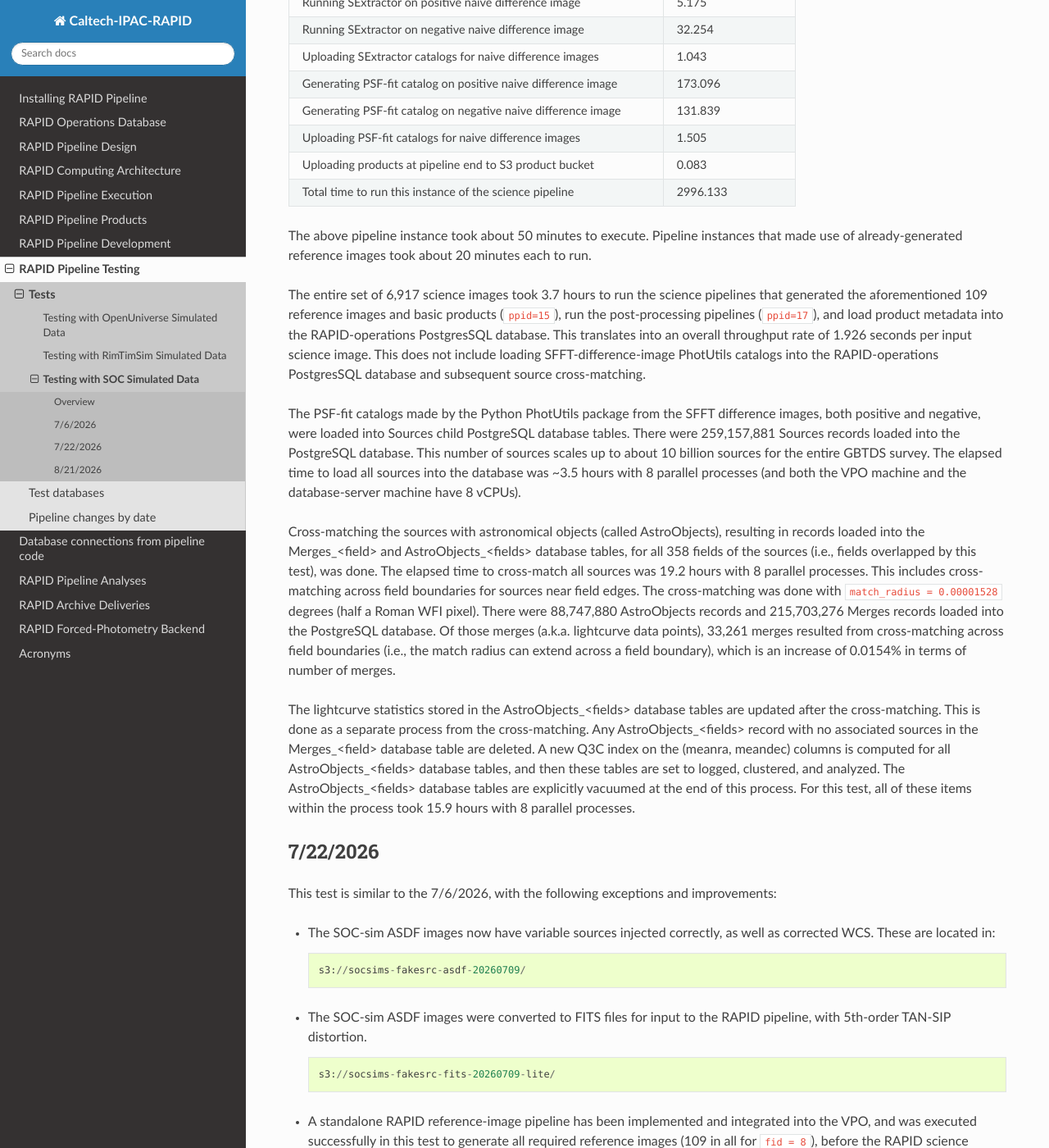
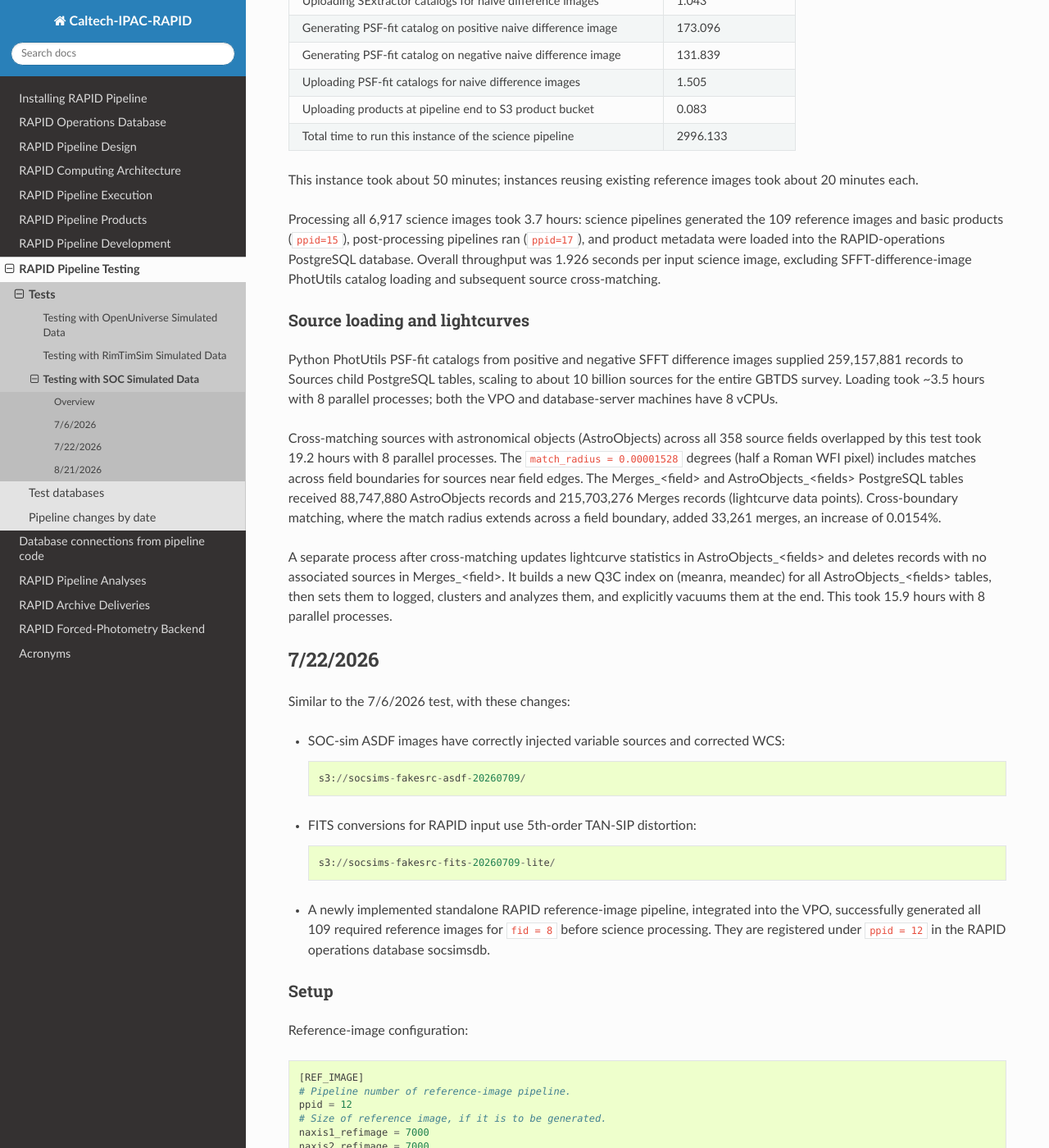
Before and after one commit to Caltech-IPAC/rapid, a Sphinx documentation site: the page built from docs/source/dev/socsim_tests.rst, in a window 1280 px wide and 1400 px high, scrolled down 6618 px. Shown: the whole window at 82% size. Built offline with Sphinx 7.4.7 and the Read the Docs theme 3.1.0, drawn with Linux system fonts in a browser that asks for light colours; the version number is read from the project's files by our own code; some of the changed text lies outside the part shown.

Commit message:
socsim_tests, fp_backend, index: clarity pass (Codex)
Co-Authored-By: Claude Opus 5.5 <noreply@anthropic.com>

```diff
--- a/docs/source/dev/socsim_tests.rst
+++ b/docs/source/dev/socsim_tests.rst
@@ -4,70 +4,67 @@ Testing with SOC Simulated Data
 Overview
 ************************************
 
-The SOC has generated simulated L2 files for the GBTDS survey (also referred to here as "socsims").
-These are located here::
+The Roman Space Telescope Science Operations Center (SOC) generated simulated
+Level 2 (L2) Calibrated Science Data Files for the GBTDS survey. These
+"socsims" cover the Wide Field Instrument (WFI) and are stored in the
+Advanced Scientific Data Format (ASDF)::
 
     s3://stpubdata/roman/nexus/soc_simulations/r00340/l2/
 
-The term refers to Level 2 (L2) Calibrated Science Data Files generated by the
-Roman Space Telescope Science Operations Center (SOC) simulation tools for the
-Wide Field Instrument (WFI), stored in the Advanced Scientific Data Format (ASDF).
-These files are typically produced by simulation tools like Roman-I-Sim or
-STIPS to mimic real-world data that the telescope will produce, allowing researchers
-to prepare for data analysis before launch.
+Simulation tools such as Roman-I-Sim and STIPS mimic telescope data so
+researchers can prepare for analysis before launch. The
+wfi_soc-simulation_l2_cal.asdf files support workflow testing, WFI
+field-of-view visualization, and astrometric and photometric precision checks.
 
-Key aspects of wfi_soc-simulation_l2_cal.asdf files:
+* Content and calibration: A simulation of the romancal pipeline processes
+  Level 1 (L1) raw data (uncalibrated ramps), removing instrumental effects
+  to produce science-ready calibrated rate images in Digital Numbers per
+  second (DN/s).
+* Format: ASDF, the standard Roman data format, stores image arrays and metadata.
+* WFI coverage: 0.281 degrees-squared across 18 detectors (SCAs).
+* Astrometry: The files are designed to align with the Gaia reference frame.
+* Generators: Roman I-Sim is a GalSim-based simulator for high-fidelity,
+  pipeline-compatible data; STIPS (Space Telescope Imaging Product Simulator)
+  creates synthetic astronomical scenes.
 
-* Content: They contain calibrated rate images in units of Digital Numbers per second (DN/s),
-  where raw detector signals have been processed to remove instrumental effects.
+RAPID input preparation
+====================================
 
-* Format: ASDF is the standard file format for Roman data, storing both image arrays and metadata.
-
-* WFI Specifics: WFI data covers a 0.281 degrees-squared field of view using 18 detectors (SCAs).
-
-* Calibration Level (L2): L2 files are derived from Level 1 (L1) raw data (uncalibrated ramps)
-  and have been processed through a simulation of the romancal pipeline to become science-ready rate images.
-
-* Astrometry: These simulation files are designed to align with the Gaia astrometric reference frame.
-
-* Simulation Tools: These files are generated by:
-
-  - Roman I-Sim: A GalSim-based simulator for high-fidelity, pipeline-compatible data.
-
-  - STIPS (Space Telescope Imaging Product Simulator): Used for creating synthetic astronomical scenes.
-
-These files are used to test data analysis workflows, visualize the WFI field of view, and
-verify astrometric and photometric precision.
-
-The SOC sims have filenames like ``r0034001001001001001_0001_wfi01_f062_cal.asdf``.
-Each file is for a given exposure and SCA.
-There are 88,038 of these files available, covering 4,891 exposures and all bandpass filters.
-Assuming the exposure time is 66.4 seconds, which is the predominant exposure time in the
-GBTDS observation-planning files, this dataset represents approximately 3.75 days of
-cumulative exposure time, which is approximately 34% of the entire GBTDS survey.
-
-
-For the RAPID pipeline, fake variable sources with fixed sky positions have been added to
-the ASDF files and stored here::
+Fake variable sources with fixed sky positions were added to the ASDF files
+for the RAPID pipeline and stored here::
 
     s3://socsims-fakesrc-asdf-20260709/
 
-It was discovered that the gWCS in the SOC sims is incorrect (there were no GAIA stars,
-so the astrometry step failed).  We corrected this using the following Python code::
+The SOC sims' gWCS was incorrect because there were no GAIA stars and the
+astrometry step failed. It was corrected with::
 
     import roman_datamodels as rdm
     from romancal.assign_wcs import AssignWcsStep
     original_dm = rdm.open(asdf_path)
     dm = AssignWcsStep.call(original_dm)
 
-The ASDF files have been converted into FITS files and stored here::
+The ASDF files were converted to FITS and stored here::
 
     s3://socsims-fakesrc-fits-20260709-lite/
 
-.. note::
-    Metadata about the SOC sims are stored in a dedicated RAPID-operations PostgreSQL database.
+The FITS WCS uses TAN-SIP projection with fifth-order SIP distortion. Tests
+show very good agreement with the original ASDF gWCS: two examples (SCAs 2
+and 9) were examined for absolute WCS error between FITS and ASDF. Across
+all 18 SCAs, the worst deviations never exceed ~1e-6 of a pixel.
 
-Indeed, the precise cumulative exposure time in days is:
+Dataset coverage
+====================================
+
+Each file covers one exposure and SCA, with filenames such as
+``r0034001001001001001_0001_wfi01_f062_cal.asdf``. The 88,038 available files
+cover 4,891 exposures and all bandpass filters. Assuming 66.4 seconds per
+exposure, the predominant exposure time in the GBTDS observation-planning
+files, the dataset represents approximately 3.75 days of cumulative
+exposure time, approximately 34% of the entire GBTDS survey.
+
+SOC-sim metadata are stored in a dedicated RAPID-operations PostgreSQL
+database. The precise cumulative exposure time in days is:
+
 
 .. code-block::
 
@@ -77,7 +74,7 @@ Indeed, the precise cumulative exposure time in days is:
      3.7593229166666666
     (1 row)
 
-The minimum and maximum observation times of the SOC sims cover about 8 days:
+The observation times span about 8 days:
 
 .. code-block::
 
@@ -96,8 +93,8 @@ The images overlap a total of 109 sky tiles (a.k.a. fields):
     -------
        109
 
-Here is a breakdown of the number of SOC-sim images, all SCAs, by bandpass filter (where the filter-name convention
-of the Open Univers sims is retained):
+Image counts across all SCAs by bandpass filter, retaining the Open Univers
+sims' filter-name convention:
 
 .. code-block::
 
@@ -114,26 +111,23 @@ of the Open Univers sims is retained):
        8 | W146   | 76250
     (8 rows)
 
-It is seen that most of the exposures by a large margin are taken with the W146 bandpass filter (``fid=8``).
-
-The WCS in the FITS files is represented by the TAN-SIP projection with fifth-order SIP distortion.
-Tests show this represents the WCS very well.  Two examples were examined to compare the
-absolute error in the WCS between fits and the original ASDF gWCS (SCAs 2 and 9).
-Across all 18 SCAs, the worst deviations are never larger than ~1e-6 of a pixel.
+W146 (``fid=8``) accounts for most exposures by a large margin.
 
 
 7/6/2026
 ************************************
 
-The first socsims test is limited to a subset of the first day of observations and the
-W146 bandpass filter(``fid=8``).  This test covers 6,917 science images.
-Fake variable sources with fixed sky positions were
-injected into the ASDF files prior to conversion to FITS, about 200 fake sources per science image.
-Thus, lightcurves can be generated from extractions
-of these fake sources over time.  The science images that are used to build the reference images also
-have fake variable sources.
+The first socsims test covers 6,917 science images from part of the first
+observation day, limited to W146 (``fid=8``). About 200 fake variable sources
+with fixed sky positions were injected per science image before ASDF-to-FITS
+conversion, allowing lightcurves to be generated from extractions over time.
+The science images used to build reference images also contain fake variable
+sources.
 
-Here are details about how the test was executed via the Virtual Pipeline Operator (VPO):
+Setup
+====================================
+
+Virtual Pipeline Operator (VPO) invocation:
 
 .. code-block::
 
@@ -146,9 +140,9 @@ Here are details about how the test was executed via the Virtual Pipeline Operat
 
     python3.11 /code/pipeline/virtualPipelineOperator.py 20260706 >& virtualPipelineOperator_20260706.out &
 
-The ``STARTDATETIME`` and ``ENDDATETIME`` date/times exclude the first 20 or so images per field,
-which are reserved for reference-image generation.  The input configuration file has specified the
-following parameters for reference images::
+``STARTDATETIME`` and ``ENDDATETIME`` exclude the first 20 or so images per
+field, reserving them for reference-image generation. Reference-image
+parameters in the input configuration file::
 
     [REF_IMAGE]
     # Pipeline number of reference-image pipeline.
@@ -166,7 +160,10 @@ following parameters for reference images::
     max_n_images_to_coadd = 25
 
 
-Here is a summary of the pipeline exit codes after the test:
+Results
+====================================
+
+Pipeline exit codes:
 
 .. code-block::
 
@@ -178,8 +175,8 @@ Here is a summary of the pipeline exit codes after the test:
        17 |        0 |  6917
     (2 rows)
 
-Reference images were generated for 109 unique fields, again, only for the W146 bandpass filter(``fid=8``).
-Because the socsims have sub-pixel dithers, the ``cov5percent`` coverage metric is only ~30-50 percent.
+Reference images were generated for 109 unique fields in W146 (``fid=8``).
+Sub-pixel dithers limit the ``cov5percent`` coverage metric to ~30-50 percent.
 
 .. code-block::
 
@@ -299,12 +296,14 @@ Because the socsims have sub-pixel dithers, the ``cov5percent`` coverage metric
     (109 rows)
 
 
-As shown in the table below for one of the pipeline instances that generated a
-reference image (jid = 114725), the computation of PSF-fit PhotUtils catalogs for the
-reference image and the difference images are the dominant factors affecting pipeline
-performance. Setting up and executing awaicgen for reference-image generation took
-about 5 minutes (depends on the number of input images; NFRAMES=21 for this case).
-Executing SFFT was relatively quick.
+Performance
+====================================
+
+For pipeline instance jid = 114725, which generated a reference image,
+PSF-fit PhotUtils catalog generation for the reference and difference images
+dominated execution time. Setting up and executing awaicgen took about
+5 minutes, depending on the input-image count (NFRAMES=21 here). SFFT was
+relatively quick.
 
 
 ==================================================================  =====================
@@ -349,71 +348,68 @@ Uploading products at pipeline end to S3 product bucket                     0.08
 Total time to run this instance of the science pipeline                  2996.133
 ==================================================================  =====================
 
-The above pipeline instance took about 50 minutes to execute.  Pipeline instances
-that made use of already-generated reference images took about 20 minutes each to run.
+This instance took about 50 minutes; instances reusing existing reference
+images took about 20 minutes each.
 
-The entire set of 6,917 science images took 3.7 hours to run the science pipelines that
-generated the aforementioned 109 reference images and basic products (``ppid=15``),
-run the post-processing pipelines (``ppid=17``), and load product metadata into the
-RAPID-operations PostgresSQL database.  This translates into an overall throughput rate of
-1.926 seconds per input science image.  This does not include loading SFFT-difference-image
-PhotUtils catalogs into the RAPID-operations PostgresSQL database and subsequent
-source cross-matching.
+Processing all 6,917 science images took 3.7 hours: science pipelines
+generated the 109 reference images and basic products (``ppid=15``),
+post-processing pipelines ran (``ppid=17``), and product metadata were loaded
+into the RAPID-operations PostgreSQL database. Overall throughput was
+1.926 seconds per input science image, excluding SFFT-difference-image
+PhotUtils catalog loading and subsequent source cross-matching.
 
-The PSF-fit catalogs made by the Python PhotUtils package from the SFFT difference images,
-both positive and negative, were loaded into Sources child PostgreSQL database tables.
-There were 259,157,881 Sources records loaded into the PostgreSQL database.
-This number of sources scales up to about 10 billion sources for the entire GBTDS survey.
-The elapsed time to load all sources into the database was ~3.5 hours with 8 parallel processes
-(and both the VPO machine and the database-server machine have 8 vCPUs).
+Source loading and lightcurves
+====================================
 
-Cross-matching the sources with astronomical objects (called AstroObjects),
-resulting in records loaded into the Merges_<field> and
-AstroObjects_<fields> database tables, for all 358 fields of the sources
-(i.e., fields overlapped by this test), was done.
-The elapsed time to cross-match all sources was 19.2 hours with 8 parallel processes.
-This includes cross-matching across field boundaries for sources near field edges.
-The cross-matching was done with ``match_radius = 0.00001528`` degrees (half a Roman WFI pixel).
-There were 88,747,880 AstroObjects records and 215,703,276 Merges records loaded
-into the PostgreSQL database.  Of those merges (a.k.a. lightcurve data points), 33,261 merges
-resulted from cross-matching across field boundaries (i.e., the match radius can extend
-across a field boundary), which is an increase of 0.0154% in terms of number of merges.
+Python PhotUtils PSF-fit catalogs from positive and negative SFFT difference
+images supplied 259,157,881 records to Sources child PostgreSQL tables,
+scaling to about 10 billion sources for the entire GBTDS survey. Loading took
+~3.5 hours with 8 parallel processes; both the VPO and database-server
+machines have 8 vCPUs.
 
-The lightcurve statistics stored in the AstroObjects_<fields> database tables are updated
-after the cross-matching.  This is done as a separate process from the cross-matching.
-Any AstroObjects_<fields> record with no associated sources in the Merges_<field> database table are deleted.
-A new Q3C index on the (meanra, meandec) columns is computed for all AstroObjects_<fields> database tables,
-and then these tables are set to logged, clustered, and analyzed.
-The AstroObjects_<fields> database tables are explicitly vacuumed at the end of this process.
-For this test, all of these items within the process took 15.9 hours with 8 parallel processes.
+Cross-matching sources with astronomical objects (AstroObjects) across all
+358 source fields overlapped by this test took 19.2 hours with 8 parallel
+processes. The ``match_radius = 0.00001528`` degrees (half a Roman WFI pixel)
+includes matches across field boundaries for sources near field edges.
+The Merges_<field> and AstroObjects_<fields> PostgreSQL tables received
+88,747,880 AstroObjects records and 215,703,276 Merges records (lightcurve
+data points). Cross-boundary matching, where the match radius extends across
+a field boundary, added 33,261 merges, an increase of 0.0154%.
+
+A separate process after cross-matching updates lightcurve statistics in
+AstroObjects_<fields> and deletes records with no associated sources in
+Merges_<field>. It builds a new Q3C index on (meanra, meandec) for all
+AstroObjects_<fields> tables, then sets them to logged, clusters and analyzes
+them, and explicitly vacuums them at the end. This took 15.9 hours with
+8 parallel processes.
 
 
 7/22/2026
 ************************************
 
-This test is similar to the 7/6/2026, with the following exceptions and improvements:
+Similar to the 7/6/2026 test, with these changes:
 
-* The SOC-sim ASDF images now have variable sources injected correctly, as well as
-  corrected WCS.  These are located in:
+* SOC-sim ASDF images have correctly injected variable sources and corrected WCS:
 
   .. code-block::
 
       s3://socsims-fakesrc-asdf-20260709/
 
-* The SOC-sim ASDF images were converted to FITS files for input to the RAPID pipeline, with
-  5th-order TAN-SIP distortion.
+* FITS conversions for RAPID input use 5th-order TAN-SIP distortion:
 
   .. code-block::
 
       s3://socsims-fakesrc-fits-20260709-lite/
 
-* A standalone RAPID reference-image pipeline has been implemented and integrated into the
-  VPO, and was executed successfully in this test to generate all required reference images
-  (109 in all for ``fid = 8``),
-  before the RAPID science pipelines were run.  These reference image are registered in
-  the RAPID operations database under ``ppid = 12`` (i.e., socsimsdb).
+* A newly implemented standalone RAPID reference-image pipeline, integrated
+  into the VPO, successfully generated all 109 required reference images for
+  ``fid = 8`` before science processing. They are registered under
+  ``ppid = 12`` in the RAPID operations database socsimsdb.
 
-Here are details about how the reference images were configured:
+Setup
+====================================
+
+Reference-image configuration:
 
 .. code-block::
 
@@ -432,7 +428,7 @@ Here are details about how the reference images were configured:
     min_n_images_to_coadd = 2
     max_n_images_to_coadd = 25
 
-Here are details about how the test was executed via the Virtual Pipeline Operator (VPO):
+Virtual Pipeline Operator (VPO) invocation:
 
 .. code-block::
 
@@ -445,13 +441,16 @@ Here are details about how the test was executed via the Virtual Pipeline Operat
 
     python3.11 /code/pipeline/virtualPipelineOperator.py 20260706 >& virtualPipelineOperator_20260706.out &
 
-The pipeline product files are located in the usual place:
+Results
+====================================
+
+Pipeline product files:
 
 .. code-block::
 
     s3://rapid-product-files/20260722/
 
-Here is a summary of the pipeline exit codes after the test:
+Pipeline exit codes:
 
 .. code-block::
 
@@ -464,8 +463,8 @@ Here is a summary of the pipeline exit codes after the test:
        17 |          |   205
     (4 rows)
 
-One of the AWS-Batch RAPID post-processing pipelines failed, presumably due to a network
-glitch, with the following error:
+One AWS-Batch RAPID post-processing pipeline failed, presumably because of
+a network glitch:
 
 .. code-block::
 
@@ -475,44 +474,42 @@ glitch, with the following error:
     Head "https://public.ecr.aws/v2/<ecr-public-alias>/rapid_science_pipeline/manifests/latest":
     dial tcp 75.2.101.78:443: i/o timeout
 
-This caused the database-registration code to quit early (hence the 205 pipeline instances
-with null exitcodes).
-More work on the VPO and pipeline infrastructure are needed to identify and rerun failed pipelines.
+The failure caused database registration to quit early, leaving 205 pipeline
+instances with null exitcodes. The VPO and pipeline infrastructure need
+further work to identify and rerun failed pipelines.
 
 
 8/21/2026
 ************************************
 
-This test is different from the 7/22/2026 test in several ways, as documented below.
-Notably, the observation-date range is shifted to 6 days later, resulting in a
-slightly higher number of science images processed.
+Relative to the 7/22/2026 test, the observation-date range shifts 6 days
+later, yielding slightly more science images. Other changes:
 
-* The SOC-sim ASDF images now have variable sources injected with variability on a
-  shorter time scale more suitable for the available one week of simulated observations
-  (with Jacob's recent script modification and a new set of injection catalogs),
-  as well as corrected WCS.  These are located in:
+* Jacob's recent script modification and new injection catalogs give the
+  injected variable sources a shorter variability time scale, better suited
+  to the available one week of simulated observations. These SOC-sim ASDF
+  images also have corrected WCS:
 
   .. code-block::
 
       s3://socsims-fakesrc-asdf-20260807/
 
-* The SOC-sim ASDF images were converted to FITS files for input to the RAPID pipeline,
-  with 5th-order TAN-SIP distortion (4th-order was compared in a spot test, which showed
-  a maximum deviation of 0.0533 pixels between ASDF vs. FITS computed sky positions).
+* FITS conversions for RAPID input use 5th-order TAN-SIP distortion. A
+  4th-order comparison in a spot test showed a maximum deviation of
+  0.0533 pixels between ASDF and FITS computed sky positions:
 
   .. code-block::
 
       s3://socsims-fakesrc-fits-20260807-lite/
 
 * Jacob compiled F146 PSF models (both sci and ref) for the SOC sims based on the CRDS
-  reference-file ePSFs (``fid=8`` only). Because the GBTDS strategy keeps the orientation
-  and SCA fixed, Jacob modeled the ref PSFs to mimic, and there is only one per SCA.
-  Records for the science-image PSFs had to be inserted into the PSFs database table
-  (with ``vbest = 1``).
-  He made three pipeline changes, all off by default: SFFT masking settings become explicitly
-  configured, ZOGY's SN/SR can come from the uncertainty maps rather than the
-  source-dominated image scatter, and extreme artifact pixels get repaired before differencing.
-  To turn it on for this run:
+  reference-file ePSFs (``fid=8`` only). The GBTDS strategy keeps orientation
+  and SCA fixed; Jacob modeled the ref PSFs to mimic this, with one per SCA.
+  Science-image PSF records had to be inserted into the PSFs database table
+  with ``vbest = 1``. His three pipeline changes, all off by default, make
+  SFFT masking settings explicit, allow ZOGY's SN/SR to use uncertainty maps
+  instead of source-dominated image scatter, and repair extreme artifact
+  pixels before differencing. Settings for this run:
 
   .. code-block::
 
@@ -520,11 +517,14 @@ slightly higher number of science images processed.
       refimage_psf_filename = refimage_psf_f146_scaSCAID.fits
       repair_extreme_artifact_pixels = True
 
-* A new set of reference images was generated (109 in all for ``fid = 8``),
-  before the RAPID science pipelines were run.  These reference image are registered in
-  the RAPID operations database under ``ppid = 12`` (i.e., socsimsdb).
+* All 109 new reference images for ``fid = 8`` were generated before science
+  processing and registered under ``ppid = 12`` in the RAPID operations
+  database socsimsdb.
 
-Here are details about how the reference images were configured:
+Setup
+====================================
+
+Reference-image configuration:
 
 .. code-block::
 
@@ -543,7 +543,7 @@ Here are details about how the reference images were configured:
     min_n_images_to_coadd = 2
     max_n_images_to_coadd = 25
 
-Here are details about how the test was executed via the Virtual Pipeline Operator (VPO):
+Virtual Pipeline Operator (VPO) invocation:
 
 .. code-block::
 
@@ -556,13 +556,16 @@ Here are details about how the test was executed via the Virtual Pipeline Operat
 
     python3.11 /code/pipeline/virtualPipelineOperator.py 20260821 >& virtualPipelineOperator_20260821.out &
 
-The pipeline product files are located in the usual place:
+Results
+====================================
+
+Pipeline product files:
 
 .. code-block::
 
     s3://rapid-product-files/20260821/
 
-Here is a summary of the pipeline exit codes after the test (``exitcode = 0`` is normal):
+Pipeline exit codes (``exitcode = 0`` is normal):
 
 .. code-block::
 
@@ -574,11 +577,10 @@ Here is a summary of the pipeline exit codes after the test (``exitcode = 0`` is
        17 |        0 |  7380
     (3 rows)
 
-
-
-Below are numbers for this test related to extraction of lightcurves from PSF-fit SFFT-difference-image catalogs.
-The number of records in the AstroObjects_<field>, AstroObjectsMeta_<field>, and Merges_<field> database tables
-include contributions from the 7/22/26 socsims test, which processed SOC-sim science images observed 6 days earlier.
+Lightcurve extraction from PSF-fit SFFT-difference-image catalogs:
+AstroObjects_<field>, AstroObjectsMeta_<field>, and Merges_<field> record
+counts include contributions from the 7/22/26 socsims test, whose science
+images were observed 6 days earlier.
 
 =========================================================================================  =====================
 Item                                                                                        Number
```
Also changed, not shown: docs/source/fp/fp_backend.rst (+18 -19 lines), docs/source/index.rst (+25 -33 lines).
